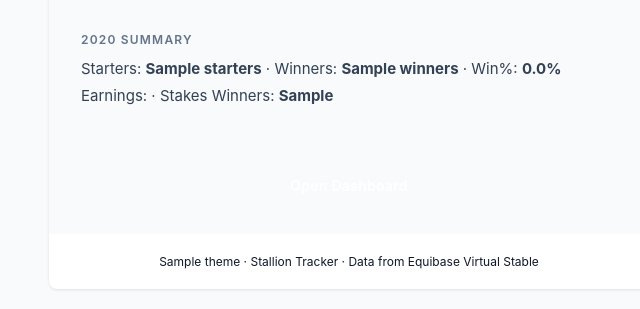
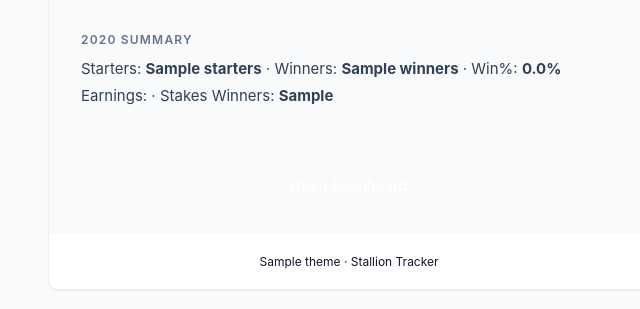
Before and after one commit to madisonscott157/stallion-tracker, a Python web app: template digest/templates/digest.html in a window 1280 px wide. Shown: the part 864-1173 px from the top of the page, without its empty margins (291-931 px from the left). Run offline with Jinja, Linux system fonts and the light colour scheme; the template is opened without the code that fills it: most values are stand-ins (such as "Sample title", 1, 10 or a date in 2020); grey boxes marked "Sample" are stand-in pictures.

Commit message:
Drop Equibase attribution from digest footer
Co-Authored-By: Claude Fable 5 <noreply@anthropic.com>

```diff
--- a/digest/templates/digest.html
+++ b/digest/templates/digest.html
@@ -289,7 +289,7 @@
                     <tr>
                         <td style="padding: 20px 32px; background-color: {{ theme.primary }};">
                             <p style="margin: 0; font-size: 12px; color: {{ theme.secondary }}; text-align: center;">
-                                {% if theme.org_name %}{{ theme.org_name }} &middot; {% endif %}Stallion Tracker &middot; Data from Equibase Virtual Stable
+                                {% if theme.org_name %}{{ theme.org_name }} &middot; {% endif %}Stallion Tracker
                             </p>
                         </td>
                     </tr>
```
